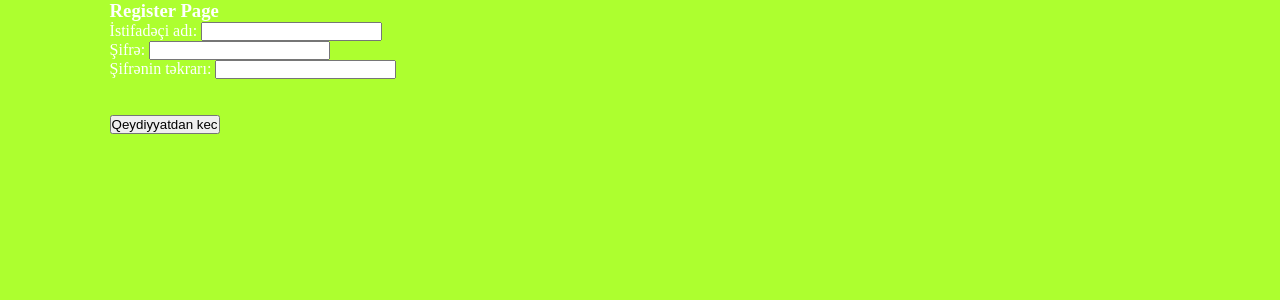
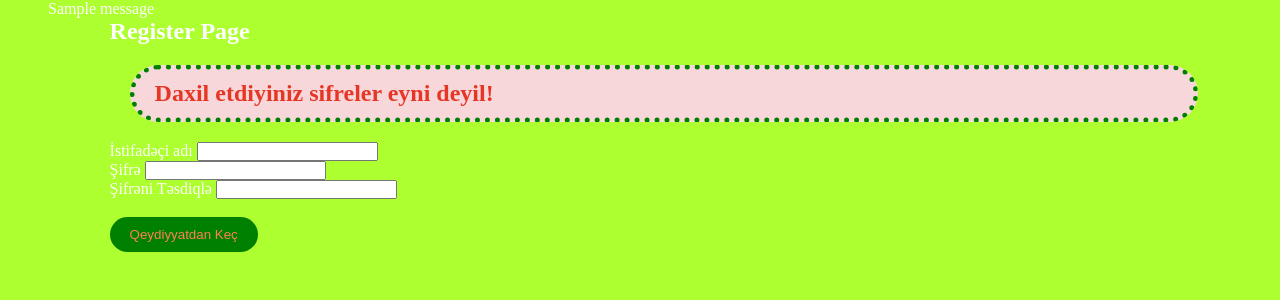
Before and after one commit to aysugafarli23/myshop, a Django app: page /account/register in a window 1280 px wide. Shown: the part 121-421 px from the top of the page. Run offline with Django 5.2, Linux system fonts and the light colour scheme; tables that the repository leaves empty hold one stand-in row (values such as "Sample post"); one stand-in notice (Sample message) is shown.

Commit message:
added messages

```diff
--- a/account/forms.py
+++ b/account/forms.py
@@ -5,17 +5,22 @@ class RegisterForm(forms.Form):
     password = forms.CharField(max_length=20, required = True, label = "Şifrə" , widget=forms.PasswordInput)
     confirm = forms.CharField(max_length=20, required=True, label = "Şifrənin təkrarı", widget = forms.PasswordInput)
 
-    def clean_field(self):
+    def clean(self):
         username = self.cleaned_data["username"]
         password = self.cleaned_data["password"]
+        confirm = self.cleaned_data["confirm"]
 
-        data = {
+
+        if password and confirm and password !=confirm:
+            raise forms.ValidationError("Şifrələr eyni deyil!!")
+
+
+        values = {
             "username": username,
             "password": password
         }
 
-        return data
-
+        return values
 
 class LoginForm(forms.Form):
     username = forms.CharField(max_length = 50, label = "İstifadəçi adı")
--- a/account/views.py
+++ b/account/views.py
@@ -13,6 +13,7 @@ def register__view(request):
 
         newUser = User(username = username)
         newUser.set_password(password)
+
 
         newUser.save()
 
@@ -44,4 +45,5 @@ def login__view(request):
 
 
 def logout__view(request):
-    return render(request, 'logout.html')
+    logout(request)
+    return redirect("home")
--- a/static/style.css
+++ b/static/style.css
@@ -62,3 +62,47 @@ body {
     margin: 30px 0px;
     padding: 20px;
 }
+
+.btn{
+    color: coral;
+    background-color:green;
+    padding: 10px 20px;
+    border-radius: 45px;
+    border: none;
+}
+
+.message-context{
+    text-align:center;
+    font-size: 20px;
+    font-weight:700 ;
+    font-family: Arial, Helvetica, sans-serif;
+    padding: 10px 20px;
+    margin: 15px 0px;
+    border-radius: 45px;
+}
+
+.success{
+    background-color: rgb(141, 189, 74);
+    color: coral;
+}
+
+.success span{
+    color: yellow;
+    letter-spacing: 0.5em;
+    font-size: 30px;
+    text-transform: capitalize;
+}
+
+.error{
+    background-color: coral;
+    color:  rgb(141, 189, 74) ;
+}
+
+.password__error{
+    background-color: #f8d7da;
+    color: #E63726;
+    border:5px dotted green;
+    border-radius: 45px;
+    margin: 20px;
+    padding: 10px 20px;
+}
--- a/templates/base.html
+++ b/templates/base.html
@@ -27,6 +27,17 @@
       </div>
     </div>
 
+
+  {% if messages %}
+      {% for message in messages %}
+        {% if message.tags == "error" %}
+          <div class="alert_error">{{message}}</div>
+        {% else %}
+          <div class="alert_success">{{message}}</div>
+        {% endif %}
+    {% endfor %}
+  {% endif %}
+
     <div class="container">
       {% block body %}
 
--- a/templates/register.html
+++ b/templates/register.html
@@ -1,11 +1,35 @@
 {% extends "base.html" %}
 
+{% block page__title %}
+    Register Page
+{% endblock page__title %}
+
 {% block body %}
-<h3>Register Page</h3>
-<form  method="post">
-    {% csrf_token %}
-    {{form.as_p}}
-    <br><br>
-    <button class="btn">Qeydiyyatdan kec</button>
-</form>
+    <h2>Register Page</h2>
+    {% if form.password != form.confirm %}
+        <div class="password__error">
+        <h2>Daxil etdiyiniz sifreler eyni deyil!</h2>
+        </div>
+ {% endif %}
+
+
+
+    <form method="post">
+        {% csrf_token %}
+        <div class="form-group">
+            <label for="{{form.username.id_for_label}}">İstifadəçi adı</label>
+            {{form.username}}
+        </div>
+        <div class="form-group">
+            <label for="{{form.password.id_for_label}}">Şifrə</label>
+            {{form.password}}
+        </div>
+        <div class="form-group">
+            <label for="{{form.confirm.id_for_label}}">Şifrəni Təsdiqlə</label>
+            {{form.confirm}}
+        </div>
+        <br>
+        <button class="btn">Qeydiyyatdan Keç</button>
+    </form>
+
 {% endblock body %}
```
Also changed, not shown: templates/index.html (+13 -0 lines), templates/login.html (line endings or trailing spaces).
